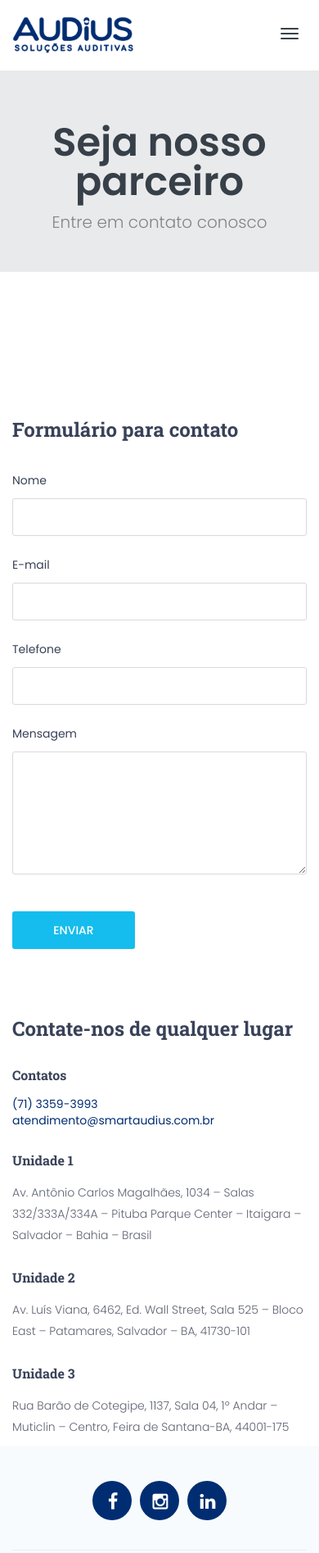
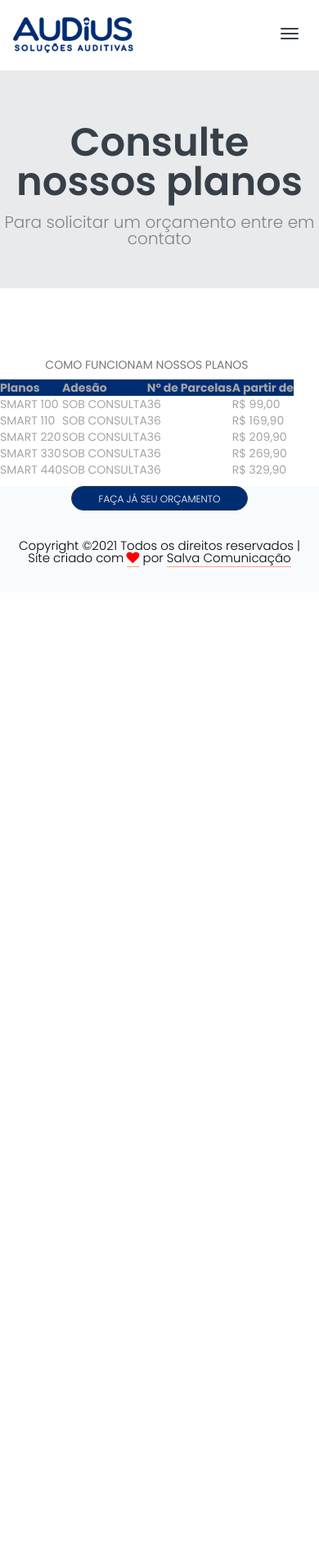
Before and after one commit to MitchieX/audius, a plain HTML site: page plano.html in a window 390 px wide. Shown: the top 1895 px of the page at 82% size. After the commit the page ends 844 px from the top, so only its background shows below. Drawn offline with Linux system fonts and the light colour scheme.

Commit message:
Add files via upload

```diff
--- a/partners.html
+++ b/plano.html
@@ -60,7 +60,7 @@
 
     <!--==========Header==========-->
     <header class="row" id="header">
-        <nav class="navbar navbar-default navbar-fixed-top">
+        <nav class="navbar navbar-default-2 navbar-fixed-top">
             <div class="container">
                 <!--========== Brand and toggle get grouped for better mobile display ==========-->
                 <div class="navbar-header">
@@ -75,7 +75,7 @@
 
                 <!--========== Collect the nav links, forms, and other content for toggling ==========-->
                 <div class="collapse navbar-collapse" id="main-navbar">
-                    <a href="partners.html" class=" btn btn-warning pull-right hidden-sm hidden-xs">Seja nosso Parceiro</a>
+                    <a href="partners.html" class=" btn btn-warning pull-right hidden-sm ">Seja nosso Parceiro</a>
                     <ul class="nav navbar-nav navbar-right">
                         <li><a href="index.html">Início</a></li>
                         <li><a href="index.html#about">Quem somos</a></li>
@@ -89,7 +89,7 @@
                             </ul>
                         </li>
 
-                        <li><a href="#">Saúde Auditiva</a></li>
+                        <li><a href="plano.html">Planos Smart</a></li>
                         <li><a href="index.html#contact">Orçamento</a></li>
 
                     </ul>
@@ -104,8 +104,8 @@
     <section class="row page-header">
         <div class="container">
             <div class="row">
-                <h2>Seja nosso parceiro</h2>
-                <h4>Entre em contato conosco</h4>
+                <h2>Consulte nossos planos</h2>
+                <h4>Para solicitar um orçamento entre em contato</h4>
             </div>
         </div>
     </section>
@@ -113,89 +113,63 @@
       <!--========== About Content ==========-->
       <section class="row blog-section">
 
-		<!-- Contact Info -->
+        <table>
+            <caption class="text-center">COMO FUNCIONAM NOSSOS PLANOS</caption>
+            <thead>
+              <tr style="background-color: #002d72;">
+                <th scope="col">Planos</th>
+                <th scope="col">Adesão</th>
+                <th scope="col">Nº de Parcelas</th>
+                <th scope="col">A partir de </th>
 
-		<div class="contact_info_container">
-			<div class="container">
-				<div class="row">
 
-					<!-- Contact Form -->
-					<div class="col-lg-6">
-						<div class="contact_form">
-							<div class="contact_info_title">Formulário para contato</div>
-							<form action="php/form-partner.php" method="POST" class="comment_form">
-								<div>
-									<div class="form_title">Nome</div>
-									<input type="text" name="nome" class="comment_input" required="required">
-								</div>
-								<div>
-									<div class="form_title">E-mail</div>
-									<input type="text" name="email" class="comment_input" required="required">
-								</div>
-                                <div>
-									<div class="form_title">Telefone</div>
-									<input type="text" name="telefone" class="comment_input" required="required">
-								</div>
-								<div>
-									<div class="form_title">Mensagem</div>
-									<textarea class="comment_input comment_textarea" name="mensagem" required="required"></textarea>
-								</div>
-								<div>
-									<button type="submit" class="comment_button trans_200">Enviar</button>
-								</div>
-							</form>
-						</div>
-					</div>
+              </tr>
+            </thead>
+            <tbody>
+              <tr>
+                <td data-label="Planos">SMART 100</td>
+                <td data-label="Adesão">SOB CONSULTA</td>
+                <td data-label="Parcelas">36</td>
+                <td data-label="A partir de">R$ 99,00</td>
+              </tr>
+              <tr>
+                <td scope="row" data-label="Planos">SMART 110</td>
+                <td data-label="Adesão">SOB CONSULTA</td>
+                <td data-label="Parcelas">36</td>
+                <td data-label="A partir de">R$ 169,90</td>
+              </tr>
+              <tr>
+                <td scope="row" data-label="Planos">SMART 220</td>
+                <td data-label="Adesão">SOB CONSULTA</td>
+                <td data-label="Parcelas">36</td>
+                <td data-label="A partir de">R$ 209,90</td>
+              </tr>
+              <tr>
+                <td scope="row" data-label="Acount">SMART 330</td>
+                <td data-label="Adesão">SOB CONSULTA</td>
+                <td data-label="Parcelas">36</td>
+                <td data-label="A partir de">R$ 269,90</td>
+              </tr>
+              <tr>
+                <td scope="row" data-label="Acount">SMART 440</td>
+                <td data-label="Adesão">SOB CONSULTA</td>
+                <td data-label="Parcelas">36</td>
+                <td data-label="A partir de">R$ 329,90</td>
+              </tr>
+            </tbody>
+          </table>
 
-					<!-- Contact Info -->
-					<div class="col-lg-6">
-						<div class="contact_info">
-							<div class="contact_info_title">Contate-nos de qualquer lugar</div>
-							<div class="contact_info_location">
-								<div class="contact_info_location_title">Contatos</div>
-								<ul class="location_list">
-									<a href="tel:7133593993">(71) 3359-3993</a><br>
-									<a href="mailto:atendimento@smartaudius.com.br">atendimento@smartaudius.com.br</a>
-
-								</ul>
-							</div>
-							<div class="contact_info_location">
-								<div class="contact_info_location_title">Unidade 1</div>
-								<ul class="location_list">
-									<li>Av. Antônio Carlos Magalhães, 1034 – Salas 332/333A/334A – Pituba Parque Center – Itaigara – Salvador – Bahia – Brasil</li>
-								</ul>
-							</div>
-                            <div class="contact_info_location">
-								<div class="contact_info_location_title">Unidade 2</div>
-								<ul class="location_list">
-                                    <li>Av. Luís Viana, 6462, Ed. Wall Street, Sala 525 – Bloco East – Patamares, Salvador – BA, 41730-101</li>
-								</ul>
-							</div>
-                            <div class="contact_info_location">
-								<div class="contact_info_location_title">Unidade 3</div>
-								<ul class="location_list">
-                                        <li>Rua Barão de Cotegipe, 1137, Sala 04, 1º Andar – Muticlin – Centro, Feira de Santana-BA, 44001-175</li>
-								</ul>
-							</div>
-
-						</div>
-					</div>
-				</div>
-			</div>
-		</div>
-    </section>
+        </section>
 
 
       <!--==========Footer==========-->
     <footer class="row">
         <div class="container">
-            <div class="row m0 social-links">
-                <ul class="nav">
-                    <li class="wow fadeInUp"><a href="#"><i class="fa fa-facebook"></i></a></li>
-                    <li class="wow fadeInUp" data-wow-delay="0.1s"><a href="https://www.instagram.com/audius_brasil/?hl=pt-br"><i class="fa fa-instagram"></i></a></li>
-                    <li class="wow fadeInUp" data-wow-delay="0.2s"><a href="https://www.linkedin.com/company/audiusbrasil/"><i class="fa fa-linkedin"></i></a></li>
-                </ul>
-            </div>
+
+                <div class="ajust-button">
+                    <a href="product_1.html" class="btn" style="background-color: #002d72; color: white;">FAÇA JÁ SEU ORÇAMENTO</a>
+                </div>
+
             <div class="row m0 menu-rights">
 
                 <p style="color: black;"><!-- copyright-->
```
Also changed, not shown: index.html (+9 -3 lines), js/main.js (+0 -10 lines), js/table.js (added, +48 -0 lines), product_1.html (+2 -2 lines), product_2.html (+2 -2 lines).
